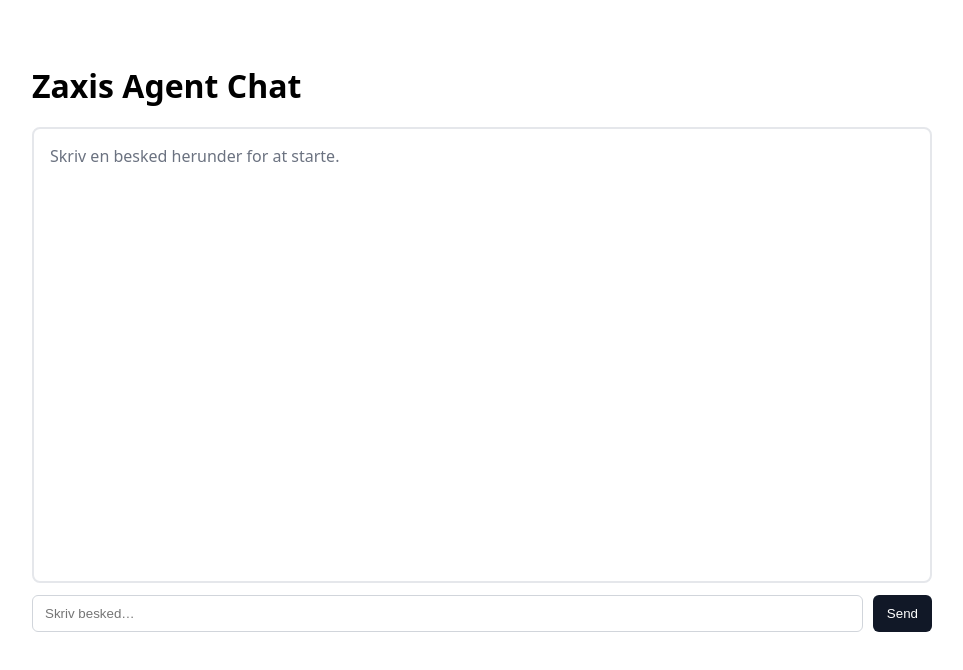
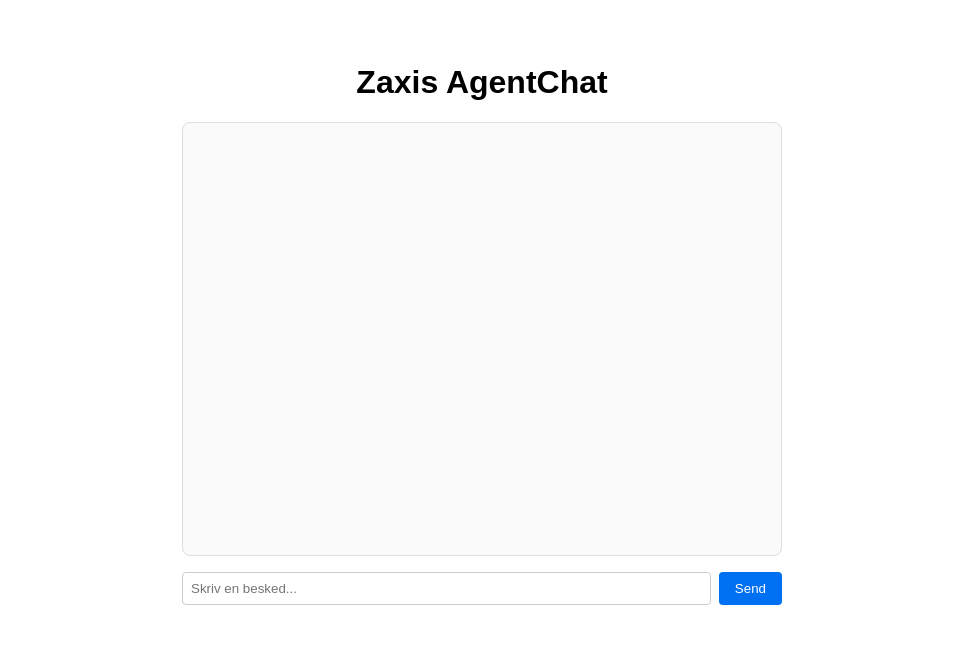
Before and after one commit to JacobHonore1/zaxis-agentchat, a Next.js app: page / in a window 1280 px wide. Shown: the top 670 px of the page, without its empty margins (158-1121 px from the left). Built offline with nearby package versions, Linux system fonts and the light colour scheme.

Commit message:
Update page.tsx

```diff
--- a/app/page.tsx
+++ b/app/page.tsx
@@ -1,175 +1,100 @@
-"use client";
+'use client';
 
-import { useState, useRef, useEffect } from "react";
-
-type Msg = { role: "user" | "assistant"; content: string };
+import { useState, useEffect } from 'react';
+import { v4 as uuidv4 } from 'uuid';
 
 export default function ChatPage() {
-  const [messages, setMessages] = useState<Msg[]>([]);
-  const [input, setInput] = useState("");
-  const [loading, setLoading] = useState(false);
-  const [error, setError] = useState<string | null>(null);
+  const [messages, setMessages] = useState<{ role: string; content: string }[]>([]);
+  const [input, setInput] = useState('');
 
-  const endRef = useRef<HTMLDivElement | null>(null);
+  // Sørg for, at hver bruger får et conversation_id som gemmes i browseren
   useEffect(() => {
-    endRef.current?.scrollIntoView({ behavior: "smooth" });
-  }, [messages]);
+    let conversationId = localStorage.getItem('conversation_id');
+    if (!conversationId) {
+      conversationId = uuidv4();
+      localStorage.setItem('conversation_id', conversationId);
+    }
+  }, []);
 
-  // Unik samtale-ID (kan gøres dynamisk senere)
-  const conversationId = "default-session";
+  // Funktion til at sende beskeder til API'en
+  const sendMessage = async () => {
+    if (!input.trim()) return;
 
-  async function saveMessageToSupabase(sender: string, content: string, role: string) {
-    try {
-      await fetch("/api/save-message", {
-        method: "POST",
-        headers: { "Content-Type": "application/json" },
-        body: JSON.stringify({
-          conversation_id: conversationId,
-          sender,
-          content,
-          role,
-        }),
-      });
-    } catch (err) {
-      console.error("Fejl ved gemning i Supabase:", err);
-    }
-  }
+    const conversationId = localStorage.getItem('conversation_id');
+    const userMessage = { role: 'user', content: input };
+    setMessages((prev) => [...prev, userMessage]);
+    setInput('');
 
-  async function onSend(e: React.FormEvent) {
-    e.preventDefault();
-    setError(null);
+    const response = await fetch('/api/chat', {
+      method: 'POST',
+      headers: { 'Content-Type': 'application/json' },
+      body: JSON.stringify({
+        conversation_id: conversationId,
+        message: input,
+      }),
+    });
 
-    const text = input.trim();
-    if (!text || loading) return;
+    const data = await response.json();
+    const botMessage = { role: 'assistant', content: data.reply };
 
-    // Tilføj brugerens besked lokalt
-    setMessages((prev) => [...prev, { role: "user", content: text }]);
-    setInput("");
-    setLoading(true);
-
-    // Gem brugerens besked i Supabase
-    await saveMessageToSupabase("user", text, "user");
-
-    try {
-      const res = await fetch("/api/chat", {
-        method: "POST",
-        headers: { "Content-Type": "application/json" },
-        body: JSON.stringify({ message: text }),
-      });
-
-      const data = await res.json();
-      if (!res.ok || data?.error) {
-        throw new Error(data?.error || `Server error (${res.status})`);
-      }
-
-      const reply =
-        data?.reply ??
-        data?.output_text ??
-        data?.general_summary ??
-        data?.internal_answer ??
-        data?.external_answer ??
-        "AI returned no content.";
-
-      // Tilføj AI’ens svar lokalt
-      setMessages((prev) => [
-        ...prev,
-        { role: "assistant", content: reply.toString() },
-      ]);
-
-      // Gem AI’ens svar i Supabase
-      await saveMessageToSupabase("ai", reply.toString(), "assistant");
-    } catch (err: any) {
-      setError(err?.message || "Ukendt fejl fra serveren.");
-    } finally {
-      setLoading(false);
-    }
-  }
+    setMessages((prev) => [...prev, botMessage]);
+  };
 
   return (
-    <div style={{ maxWidth: 900, margin: "40px auto", padding: "0 16px" }}>
-      <h1 style={{ fontSize: 32, fontWeight: 700, marginBottom: 20 }}>
-        Zaxis Agent Chat
-      </h1>
+    <div style={{ maxWidth: 600, margin: '40px auto', fontFamily: 'sans-serif' }}>
+      <h1 style={{ textAlign: 'center' }}>Zaxis AgentChat</h1>
 
-      {/* Chat-vindue */}
       <div
         style={{
-          border: "2px solid #e5e7eb",
+          border: '1px solid #ddd',
           borderRadius: 8,
-          height: 420,
-          overflowY: "auto",
           padding: 16,
-          background: "#fff",
+          height: 400,
+          overflowY: 'auto',
+          background: '#fafafa',
         }}
       >
-        {messages.length === 0 && (
-          <div style={{ color: "#6b7280" }}>
-            Skriv en besked herunder for at starte.
-          </div>
-        )}
-
-        {messages.map((m, i) => (
+        {messages.map((msg, i) => (
           <div
-            key={`${m.role}-${i}`}
+            key={i}
             style={{
-              marginBottom: 12,
-              background: m.role === "user" ? "#eaf3ff" : "#f9fafb",
-              border: "1px solid #e5e7eb",
-              borderRadius: 6,
-              padding: "8px 10px",
+              textAlign: msg.role === 'user' ? 'right' : 'left',
+              marginBottom: 8,
             }}
           >
-            <strong>{m.role === "user" ? "Du" : "AI"}:</strong>{" "}
-            <span style={{ whiteSpace: "pre-wrap" }}>{m.content}</span>
+            <strong>{msg.role === 'user' ? 'Du:' : 'AI:'}</strong> {msg.content}
           </div>
         ))}
-
-        {loading && <div style={{ color: "#6b7280" }}>AI skriver…</div>}
-
-        <div ref={endRef} />
       </div>
 
-      {/* Fejl */}
-      {error && (
-        <div style={{ color: "#dc2626", marginTop: 10 }}>
-          Fejl: {error}
-        </div>
-      )}
-
-      {/* Input */}
-      <form
-        onSubmit={onSend}
-        style={{ display: "flex", gap: 10, marginTop: 12 }}
-      >
+      <div style={{ marginTop: 16, display: 'flex', gap: 8 }}>
         <input
           type="text"
-          placeholder="Skriv besked…"
           value={input}
           onChange={(e) => setInput(e.target.value)}
-          disabled={loading}
+          onKeyDown={(e) => e.key === 'Enter' && sendMessage()}
+          placeholder="Skriv en besked..."
           style={{
             flex: 1,
-            padding: "10px 12px",
-            border: "1px solid #d1d5db",
-            borderRadius: 6,
-            outline: "none",
+            padding: 8,
+            borderRadius: 4,
+            border: '1px solid #ccc',
           }}
         />
         <button
-          type="submit"
-          disabled={loading || input.trim().length === 0}
+          onClick={sendMessage}
           style={{
-            background: "#111827",
-            color: "#fff",
-            border: "none",
-            borderRadius: 6,
-            padding: "10px 14px",
-            cursor: loading ? "not-allowed" : "pointer",
+            background: '#0070f3',
+            color: 'white',
+            border: 'none',
+            borderRadius: 4,
+            padding: '8px 16px',
+            cursor: 'pointer',
           }}
         >
-          {loading ? "Sender…" : "Send"}
+          Send
         </button>
-      </form>
+      </div>
     </div>
   );
 }
```
